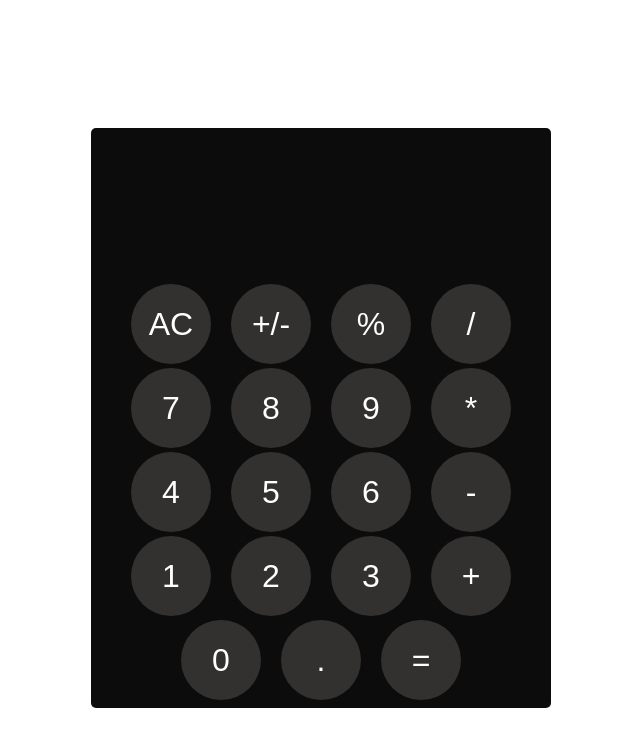
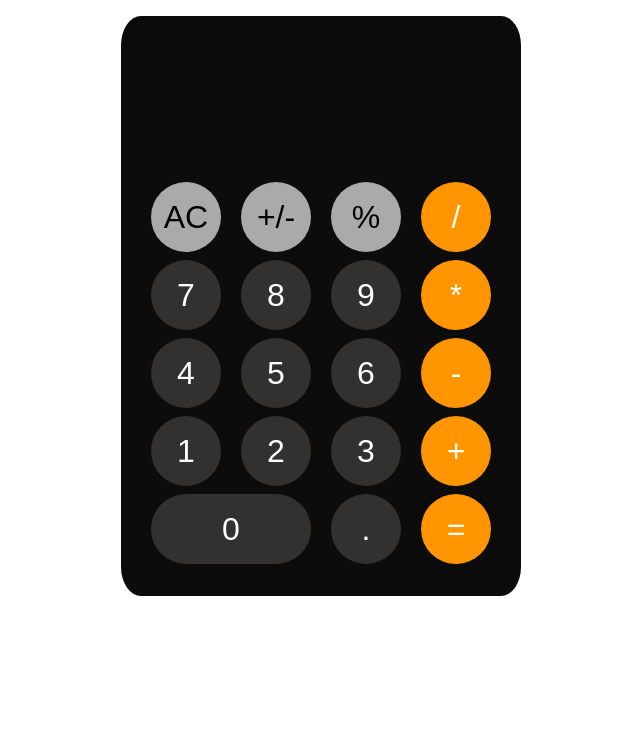
Before and after one commit to krispekla/react-calculator, a React (Create React App) app: page / in a window 1280 px wide. Shown: the top 746 px of the page, without its empty margins (319-959 px from the left). Built offline with nearby package versions, Linux system fonts and the light colour scheme.

Commit message:
style updated

```diff
--- a/src/App.css
+++ b/src/App.css
@@ -1,10 +1,10 @@
 .App {
   text-align: center;
   background-color: rgb(12, 12, 12);
-  width: 460px;
+  width: 400px;
   height: 580px;
   margin: auto;
-  margin-top: 10%;
-  border-radius: 5px;
+  margin-top: 2vh;
+  border-radius: 5%;
   overflow: hidden;
 }
--- a/src/components/Display/Display.css
+++ b/src/components/Display/Display.css
@@ -1,11 +1,12 @@
 .Display {
-    width: 100%;
+    width: 80%;
     display: inline-block;
     border: none;
     background: inherit;
     color: white;
     height: 60px;
-    font-size: 2.5rem;
+    font-size: 3rem;
+    letter-spacing: 2px;
     margin-bottom: 50px;
     padding: 0px;
     text-align: right;
--- a/src/components/NumberPad/NumberPad.css
+++ b/src/components/NumberPad/NumberPad.css
@@ -1,16 +1,37 @@
 .Button {
-    min-width: 80px;
-    height: 80px;
+    min-width: 70px;
+    height: 70px;
     align-items: center;
     text-align: center;
-    margin:2px  10px;
+    margin:4px  10px;
     color:white;
     background: rgb(51, 48, 48);
     font-size: 2rem;
     border-radius: 50%;
     border: none;
+    font-weight: 100;
 }
 .Button:hover {
-    background: rgb(61, 57, 57);
+    background: rgb(63, 60, 60);
     cursor: pointer;
 }
+
+.ButtonOrange {
+    background-color: #FF9500;
+}
+.ButtonOrange:hover {
+    background-color: rgb(255, 136, 0);
+
+}
+.ButtonGrey {
+    background-color: #aaa;
+    color: black;
+}
+.ButtonGrey:hover {
+    background-color: rgb(202, 202, 202);
+}
+
+.Zero {
+    min-width: 160px;
+    border-radius: 45px;
+}
--- a/src/components/NumberPad/NumberPad.js
+++ b/src/components/NumberPad/NumberPad.js
@@ -24,17 +24,28 @@ const keyArray = [
 ];
 
 const numberPad = props => {
+  const mappedNumberPad = keyArray.map(btn => {
+    let typeCheck = () => props.operation(btn.value);
 
-  const mappedNumberPad = keyArray.map(btn => {
-    let typeCheck=(()=>props.operation(btn.value));
-    if (!isNaN(btn.value) || btn.value ==='.') {
-       typeCheck=props.buttonSubmit;
+    let padStyle= "Button";
+    if (!isNaN(btn.value) || btn.value === ".") {
+      typeCheck = props.buttonSubmit;
+    }
+    else if (btn.value==='AC' || btn.value==='+/-' || btn.value==='%') {
+      padStyle += " ButtonGrey";
+    }
+    else {
+      padStyle += " ButtonOrange";
+    }
 
+    if (btn.value==='0') {
+      padStyle += " Zero";
     }
+
     return (
       <button
         key={btn.value}
-        className="Button"
+        className={padStyle}
         type="submit"
         value={btn.value}
         onClick={typeCheck}
```
